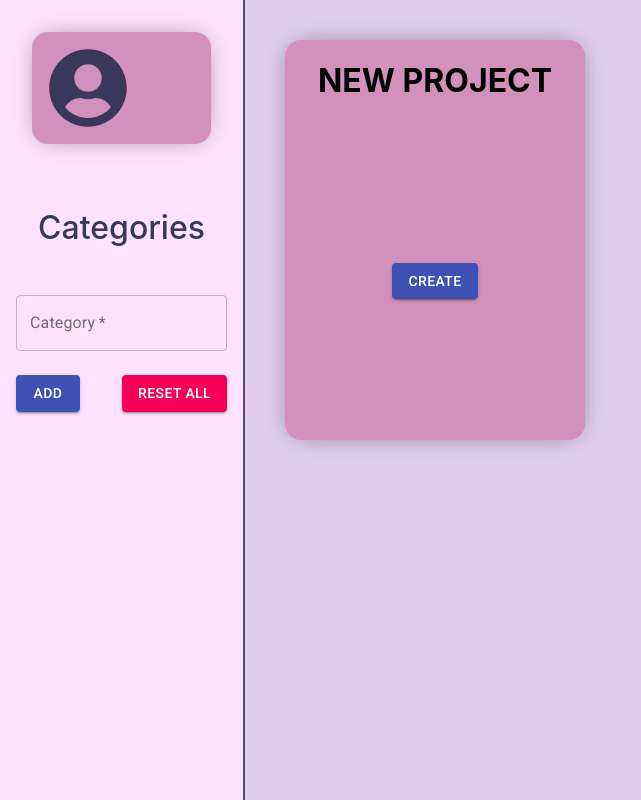
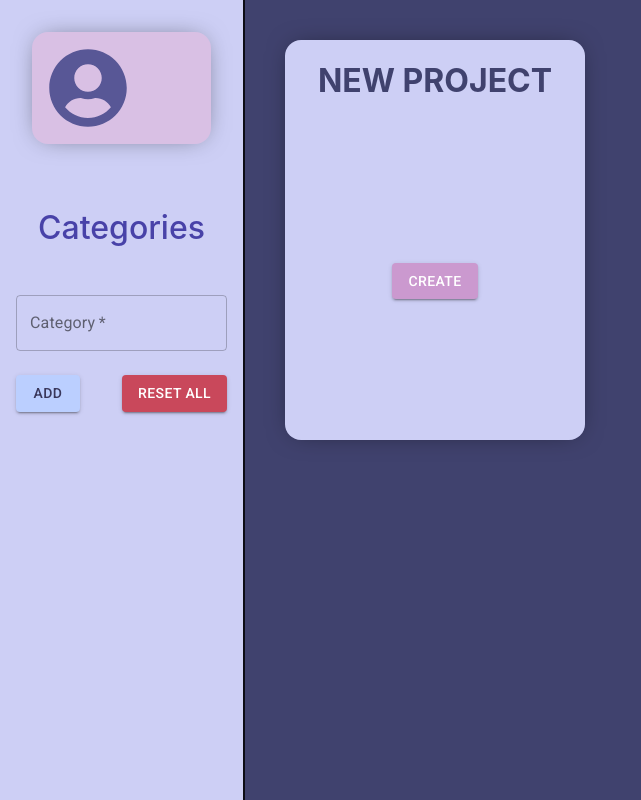
Before and after one commit to dereakif/patika-todo-task, a React (Create React App) app: page /todo in a window 1280 px wide. Shown: the whole page, without its empty margins (0-641 px from the left). Built offline with nearby package versions, Linux system fonts and the light colour scheme.

Commit message:
adjust: color palette, fix: input error

```diff
--- a/src/components/Pages/Login/Login.js
+++ b/src/components/Pages/Login/Login.js
@@ -59,23 +59,8 @@ const Login = (props) => {
           <div className="header"></div>
           <div className="inputTitle"></div>
           <div className="input">
-            {firstName === "" ? (
             <TextField
-                error
-                required
-                fullWidth
-                label="First Name"
-                value={firstName}
-                onChange={firstNameHandler}
-                variant="outlined"
-                margin="normal"
-                className={classes.root}
-                InputProps={{
-                  className: classes.input,
-                }}
-              />
-            ) : (
-              <TextField
+              error={firstName === ""}
               onChange={firstNameHandler}
               onKeyDown={enterHandler}
               value={firstName}
@@ -91,26 +76,11 @@ const Login = (props) => {
                 className: classes.input,
               }}
             />
-            )}
           </div>
           <div className="inputTitle"></div>
           <div className="input">
-            {lastName === "" ? (
             <TextField
-                error
-                required
-                fullWidth
-                label="Last Name"
-                value={lastName}
-                onChange={lastNameHandler}
-                variant="outlined"
-                margin="normal"
-                InputProps={{
-                  className: classes.input,
-                }}
-              />
-            ) : (
-              <TextField
+              error={lastName === ""}
               onChange={lastNameHandler}
               onKeyDown={enterHandler}
               value={lastName}
@@ -125,7 +95,6 @@ const Login = (props) => {
                 className: classes.input,
               }}
             />
-            )}
           </div>
 
           <Button
--- a/src/components/Pages/Login/Login.scss
+++ b/src/components/Pages/Login/Login.scss
@@ -4,7 +4,7 @@
   @media (max-width: 767px) {
     flex-direction: column-reverse;
   }
-  background-color: #db718f;
+  background-color: #cdcff5;
   .loginCardContainer {
     width: 80vw;
     margin: auto;
--- a/src/components/Pages/Todo/Todo.js
+++ b/src/components/Pages/Todo/Todo.js
@@ -200,6 +200,7 @@ const Todo = (props) => {
           <div id="categoryTitle">Categories</div>
           <div className="categoryInputContainer">
             <TextField
+              error={category === " "}
               onChange={categoryOnChangeHandler}
               onKeyDown={categoryEnterHandler}
               value={category}
@@ -215,6 +216,7 @@ const Todo = (props) => {
             />
             <div style={{ display: "flex", justifyContent: "space-between" }}>
               <Button
+                className="addCategory"
                 style={{ marginTop: "1rem" }}
                 variant="contained"
                 color="primary"
@@ -223,6 +225,7 @@ const Todo = (props) => {
                 Add
               </Button>
               <Button
+                className="resetAll"
                 style={{ marginTop: "1rem" }}
                 variant="contained"
                 color="secondary"
@@ -323,9 +326,18 @@ const Todo = (props) => {
                   </div>
                   <div className="cardTitle">
                     <TextField
+                      error={todoCard.title === " "}
                       value={todoCard.title}
                       onChange={(e) => titleOnChangeHandler(e, todoCard.id)}
-                      inputProps={{ min: 0, style: { textAlign: "center" } }}
+                      inputProps={{
+                        min: 0,
+                        style: {
+                          textAlign: "center",
+                          fontWeight: "600",
+                          fontSize: "24px",
+                          textTransform: "uppercase",
+                        },
+                      }}
                       label="Title"
                       id="todo-title"
                       variant="filled"
@@ -339,6 +351,7 @@ const Todo = (props) => {
                     }}
                   >
                     <TextField
+                      error={todoItem[todoCard.id] === " "}
                       value={todoItem[todoCard.id]}
                       onChange={(e) => onChangeHandler(e, todoCard.id)}
                       onKeyDown={(e) => todoEnterHandler(e, todoCard.id)}
@@ -348,6 +361,7 @@ const Todo = (props) => {
                       size="small"
                     />
                     <Button
+                      className="todoAdd"
                       style={{ marginTop: "1rem" }}
                       variant="contained"
                       color="primary"
@@ -415,6 +429,7 @@ const Todo = (props) => {
         <div className="createCard card">
           <h1>NEW PROJECT</h1>
           <Button
+            className="createBtn"
             style={{ margin: "auto" }}
             variant="contained"
             color="primary"
--- a/src/components/Pages/Todo/Todo.scss
+++ b/src/components/Pages/Todo/Todo.scss
@@ -1,17 +1,14 @@
 .todoPageContainer {
   display: flex;
-  background-color: #e1ccec;
 
+  background-color: #40426e;
   @media (max-width: 767px) {
     flex-direction: column;
   }
   .column {
     height: 100vh;
-
-    border-right: 2px solid #484c7f;
-    background-color: #ffe3fe;
-    color: #39375b;
-
+    border-right: 2px solid #0c0c15;
+    background-color: #cdcff5;
     @media (max-width: 767px) {
       padding: 2rem 0rem 1rem;
       border-right: 0;
@@ -19,11 +16,11 @@
     }
     .userInfoContainer {
       border-radius: 1rem;
-      background-color: #d291bc;
+      background-color: #f898b748;
       -webkit-box-shadow: 0px 0px 26px -9px rgba(0, 0, 0, 0.6);
       -moz-box-shadow: 0px 0px 26px -9px rgba(0, 0, 0, 0.6);
       box-shadow: 0px 0px 26px -9px rgba(0, 0, 0, 0.6);
-      color: #39375b;
+      color: #404488d7;
       padding: 1rem;
       margin: 2rem 2rem;
       display: flex;
@@ -59,16 +56,24 @@
         font-size: 2rem;
         font-weight: 500;
         margin: 1rem 0;
-        color: #39375b;
+        color: #4842a8;
       }
       .categoryInputContainer {
         margin: 2rem 0;
+        .addCategory {
+          background-color: #bbcfff;
+          color: #39375b;
+        }
+        .resetAll {
+          background-color: #c9485b;
+        }
       }
       .categoryList {
         display: flex;
         flex-direction: column;
         border-radius: 1rem;
-        background-color: #d291bc;
+        background-color: #f898b748;
+        color: rgb(31, 27, 27);
         -webkit-box-shadow: 0px 0px 26px -9px rgba(0, 0, 0, 0.6);
         -moz-box-shadow: 0px 0px 26px -9px rgba(0, 0, 0, 0.6);
         box-shadow: 0px 0px 26px -9px rgba(0, 0, 0, 0.6);
@@ -83,6 +88,9 @@
           }
           .category {
             font-size: 18px;
+            font-weight: 500;
+            color: #40426e;
+            text-transform: capitalize;
           }
         }
       }
@@ -98,7 +106,8 @@
       justify-content: center;
     }
     .card {
-      background-color: #d291bc;
+      background-color: #cdcff5;
+      backdrop-filter: blur(2px);
       display: flex;
       flex-direction: column;
       position: relative;
@@ -109,7 +118,11 @@
       -webkit-box-shadow: 0px 0px 26px -9px rgba(0, 0, 0, 0.6);
       -moz-box-shadow: 0px 0px 26px -9px rgba(0, 0, 0, 0.6);
       box-shadow: 0px 0px 26px -9px rgba(0, 0, 0, 0.6);
-
+      //todoaddd btn
+      .todoAdd {
+        background-color: #bbcfff;
+        color: #39375b;
+      }
       .overlay {
         position: absolute;
         height: 100%;
@@ -117,7 +130,7 @@
         opacity: 0;
         transition: 0.5s;
         justify-content: space-around;
-        background-color: rgba(0, 0, 0, 0.5);
+        background-color: rgba(0, 0, 0, 0.4);
         border-radius: 1rem;
         &:hover {
           opacity: 1;
@@ -125,8 +138,8 @@
         .editBtn {
           align-self: center;
           cursor: pointer;
-          background-color: #bbcfff;
-          color: #39375b;
+          background-color: #2f3275;
+          color: #ffffff;
         }
         .deleteBtn {
           align-self: center;
@@ -140,8 +153,12 @@
           justify-content: space-between;
           margin: 5px 10px 20px;
           border-bottom: #484c7f 1px solid;
-          padding-bottom: 10px;
+          padding: 10px;
+          font-style: italic;
+          font-weight: 500;
+          text-transform: capitalize;
           .closeBtn {
+            font-style: normal;
             cursor: pointer;
             width: max-content;
           }
@@ -150,13 +167,15 @@
         }
         .todoOverflow {
           overflow-y: auto;
-          height: 170px;
+          height: 150px;
           .todoContainer {
             display: flex;
             align-items: center;
             justify-content: space-between;
             padding: 0.2rem 1rem;
             .todoItem {
+              font-weight: 500;
+              text-transform: capitalize;
             }
           }
         }
@@ -164,9 +183,16 @@
       .saveBtn {
         margin: auto;
         cursor: pointer;
+        background-color: #9294df;
+        color: #ffffff;
       }
     }
     .createCard {
+      color: #40426e;
+      .createBtn {
+        background-color: #cb99cf;
+        color: #ffffff;
+      }
     }
   }
 }
```
Lines whose indentation alone changed are shown as unchanged.
